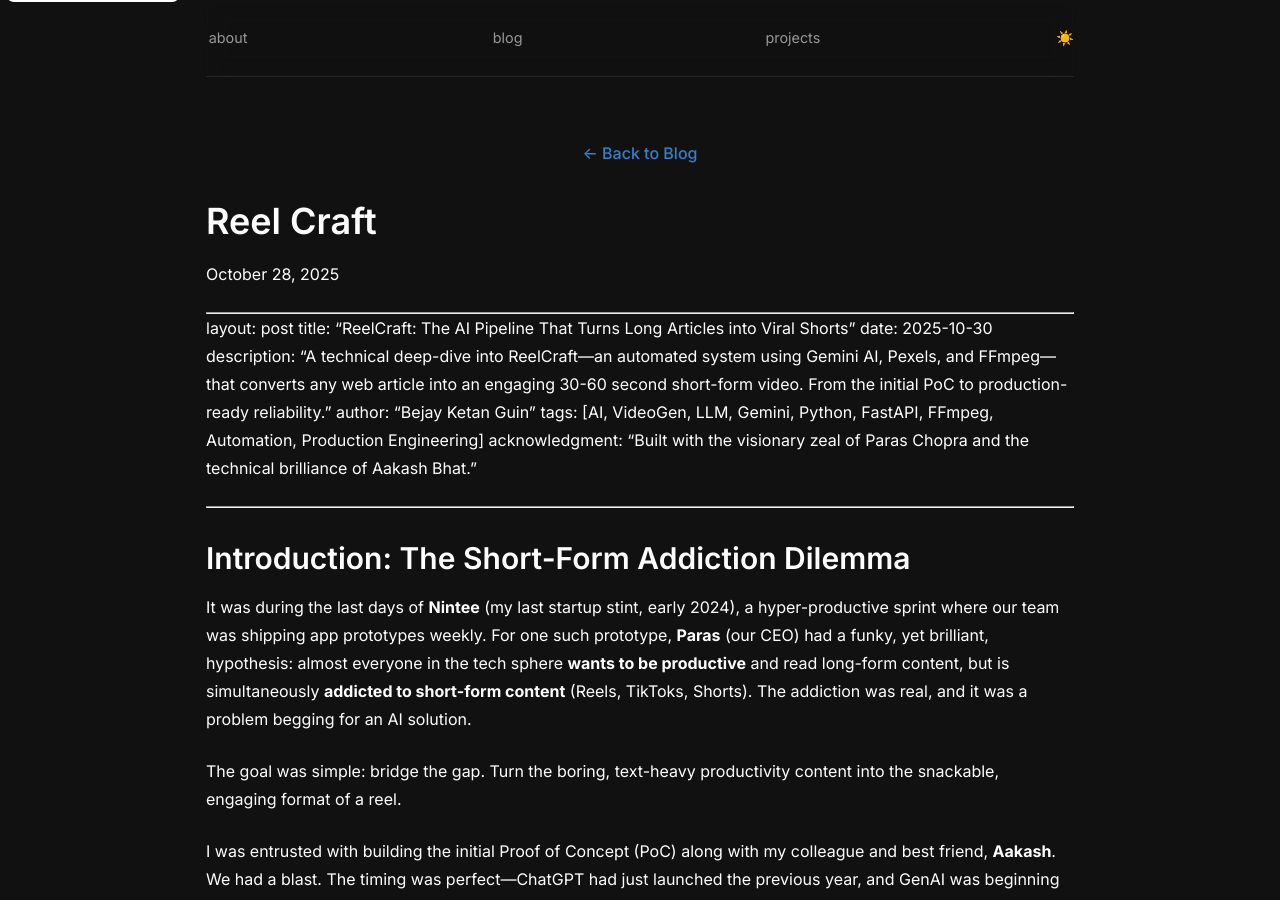
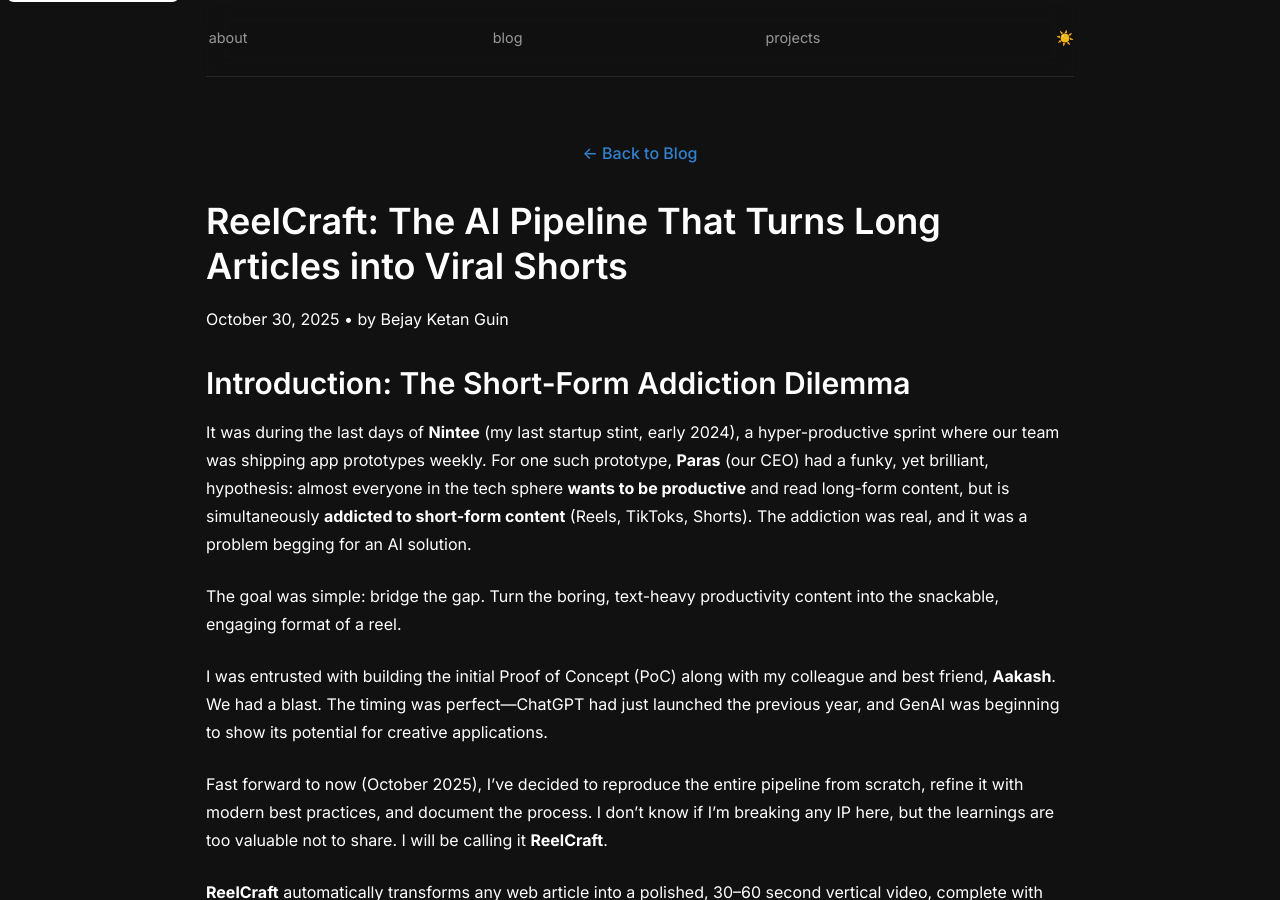
Before and after one commit to BKG123/BKG123.github.io, a Jekyll site: the page built from _posts/2025-10-30-reel-craft.md, in a window 1280 px wide and 900 px high. Built offline with Jekyll 4.4.1, drawn with Linux system fonts in a browser that asks for light colours; our own code applies the rules of GitHub Pages for plain Markdown files; some of the changed text lies outside the part shown.

Commit message:
Add "ReelCraft" blog post detailing the AI pipeline for converting long articles into short videos. Include comprehensive documentation on features, system design, and technical learnings. Update feed and sitemap to reflect new content, and ensure CSS version consistency across site.

```diff
--- a/_posts/2025-10-28-reel-craft.md
+++ b/_posts/2025-10-30-reel-craft.md
@@ -1,8 +1,12 @@
------
-
-layout: post title: "ReelCraft: The AI Pipeline That Turns Long Articles into Viral Shorts" date: 2025-10-30 description: "A technical deep-dive into ReelCraft—an automated system using Gemini AI, Pexels, and FFmpeg—that converts any web article into an engaging 30-60 second short-form video. From the initial PoC to production-ready reliability." author: "Bejay Ketan Guin" tags: [AI, VideoGen, LLM, Gemini, Python, FastAPI, FFmpeg, Automation, Production Engineering] acknowledgment: "Built with the visionary zeal of Paras Chopra and the technical brilliance of Aakash Bhat."
-
------
+---
+layout: post
+title: "ReelCraft: The AI Pipeline That Turns Long Articles into Viral Shorts"
+date: 2025-10-30
+description: "A technical deep-dive into ReelCraft—an automated system using Gemini AI, Pexels, and FFmpeg—that converts any web article into an engaging 30-60 second short-form video. From the initial PoC to production-ready reliability."
+author: "Bejay Ketan Guin"
+tags: [AI, VideoGen, Tech]
+acknowledgment: "Blog written with the help of <span style='color: #3182ce; font-weight: 500;'>Claude</span>."
+---
 
 
 ## Introduction: The Short-Form Addiction Dilemma
```
Also changed, not shown: other parts of _posts/2025-10-30-reel-craft.md (+1 -1 lines), 12 other files.
